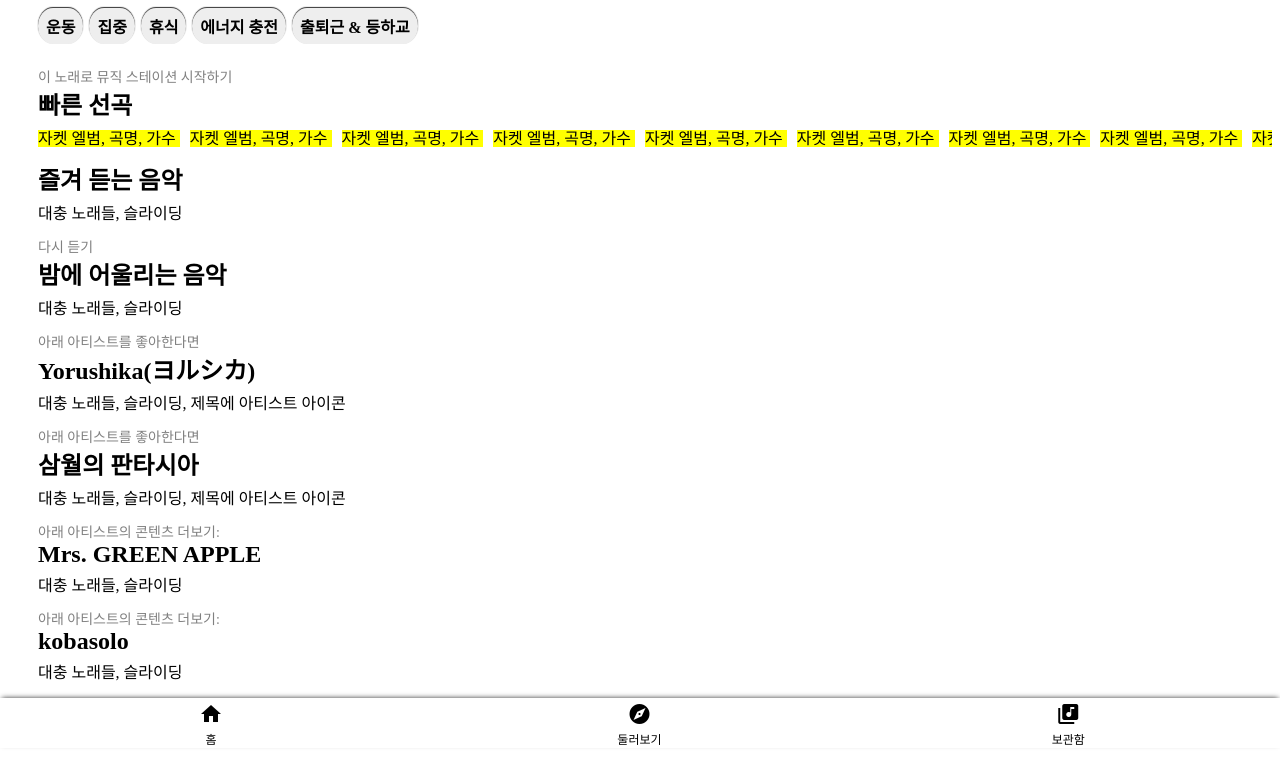
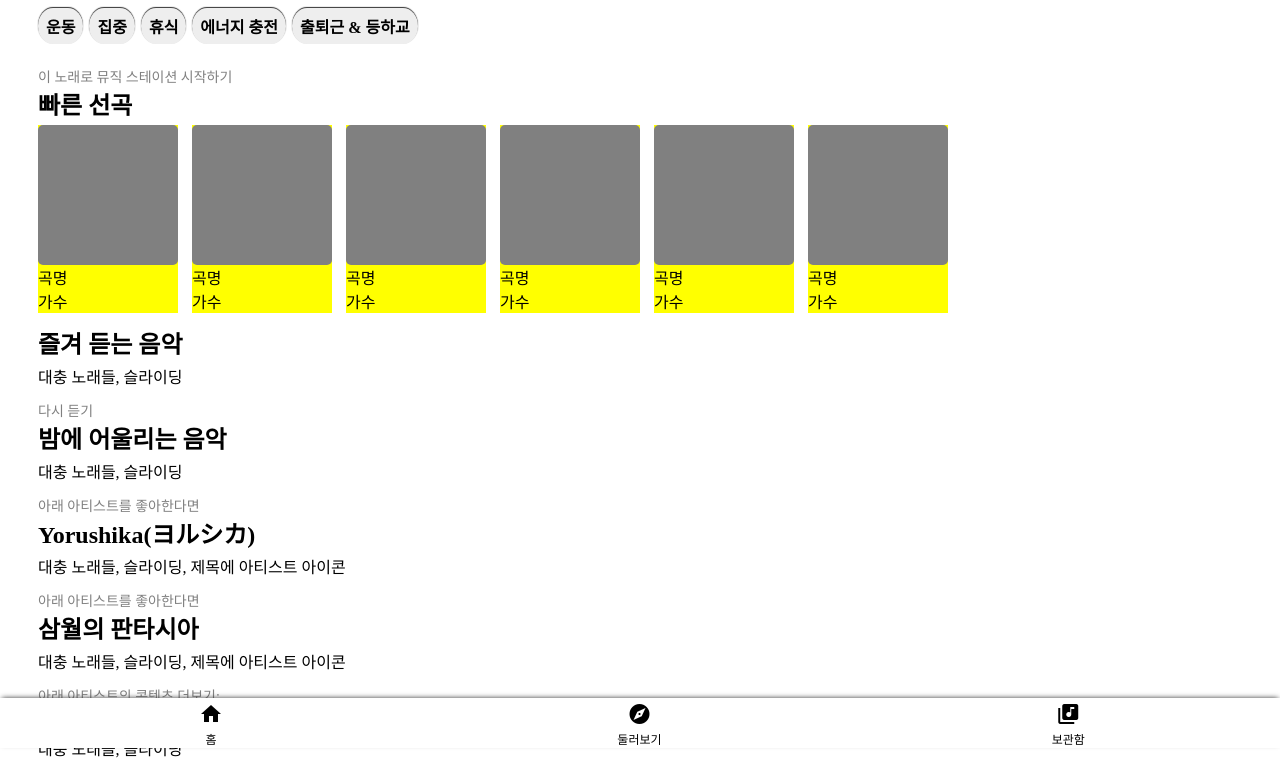
Before and after one commit to kckc0608/youtube_music_clone, a plain HTML site: page index.html in a window 1280 px wide. Shown: the part 52-821 px from the top of the page. Drawn offline with Linux system fonts and the light colour scheme.

Commit message:
FEAT: Set content item's style

```diff
--- a/index.html
+++ b/index.html
@@ -34,36 +34,36 @@
                 <div id="item_name">빠른 선곡</div>
                 <div id="item_content">
                     <div class="horizontal_slider">
-                        <span class="slider_item">
-                            자켓 엘범, 곡명, 가수
-                        </span>
-                        <span class="slider_item">
-                            자켓 엘범, 곡명, 가수
-                        </span>
-                        <span class="slider_item">
-                            자켓 엘범, 곡명, 가수
-                        </span>
-                        <span class="slider_item">
-                            자켓 엘범, 곡명, 가수
-                        </span>
-                        <span class="slider_item">
-                            자켓 엘범, 곡명, 가수
-                        </span>
-                        <span class="slider_item">
-                            자켓 엘범, 곡명, 가수
-                        </span>
-                        <span class="slider_item">
-                            자켓 엘범, 곡명, 가수
-                        </span>
-                        <span class="slider_item">
-                            자켓 엘범, 곡명, 가수
-                        </span>
-                        <span class="slider_item">
-                            자켓 엘범, 곡명, 가수
-                        </span>
-                        <span class="slider_item">
-                            자켓 엘범, 곡명, 가수
-                        </span>
+                        <div class="slider_item">
+                            <div class="slider_item_image"></div>
+                            <div class="slider_item_song">곡명</div>
+                            <div class="slider_item_singer">가수</div>
+                        </div>
+                        <div class="slider_item">
+                            <div class="slider_item_image"></div>
+                            <div class="slider_item_song">곡명</div>
+                            <div class="slider_item_singer">가수</div>
+                        </div>
+                        <div class="slider_item">
+                            <div class="slider_item_image"></div>
+                            <div class="slider_item_song">곡명</div>
+                            <div class="slider_item_singer">가수</div>
+                        </div>
+                        <div class="slider_item">
+                            <div class="slider_item_image"></div>
+                            <div class="slider_item_song">곡명</div>
+                            <div class="slider_item_singer">가수</div>
+                        </div>
+                        <div class="slider_item">
+                            <div class="slider_item_image"></div>
+                            <div class="slider_item_song">곡명</div>
+                            <div class="slider_item_singer">가수</div>
+                        </div>
+                        <div class="slider_item">
+                            <div class="slider_item_image"></div>
+                            <div class="slider_item_song">곡명</div>
+                            <div class="slider_item_singer">가수</div>
+                        </div>
                     </div>
                 </div>
             </div>
--- a/style.css
+++ b/style.css
@@ -72,8 +72,17 @@
 }
 
 .slider_item {
+    display: inline-block;
     margin-right: 10px;
     background-color: yellow;
+    font-size: 16px;
+}
+
+.slider_item_image {
+    width: 140px;
+    height: 140px;
+    background-color: grey;
+    border-radius: 5px;
 }
 
 .bottom_nav {
```
